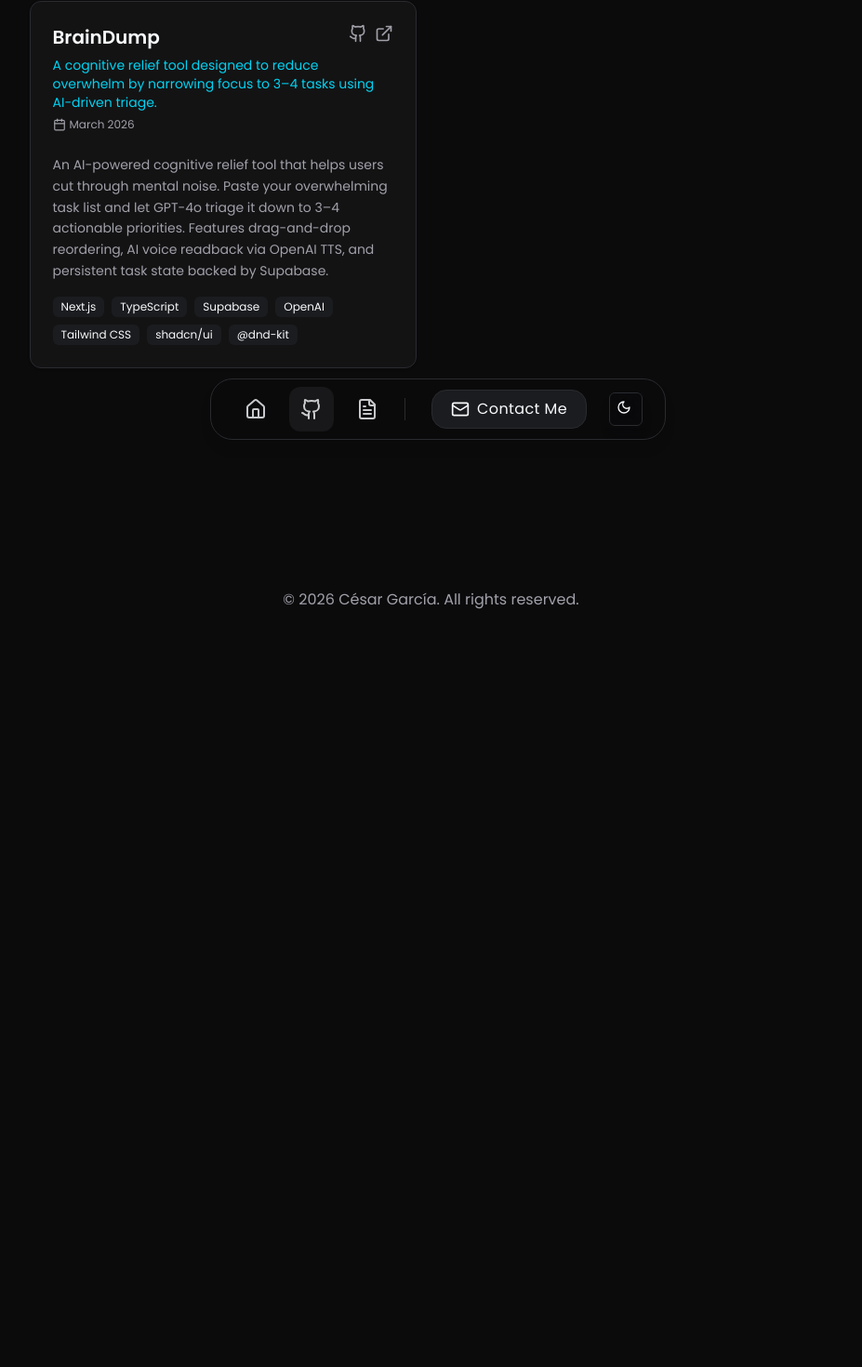
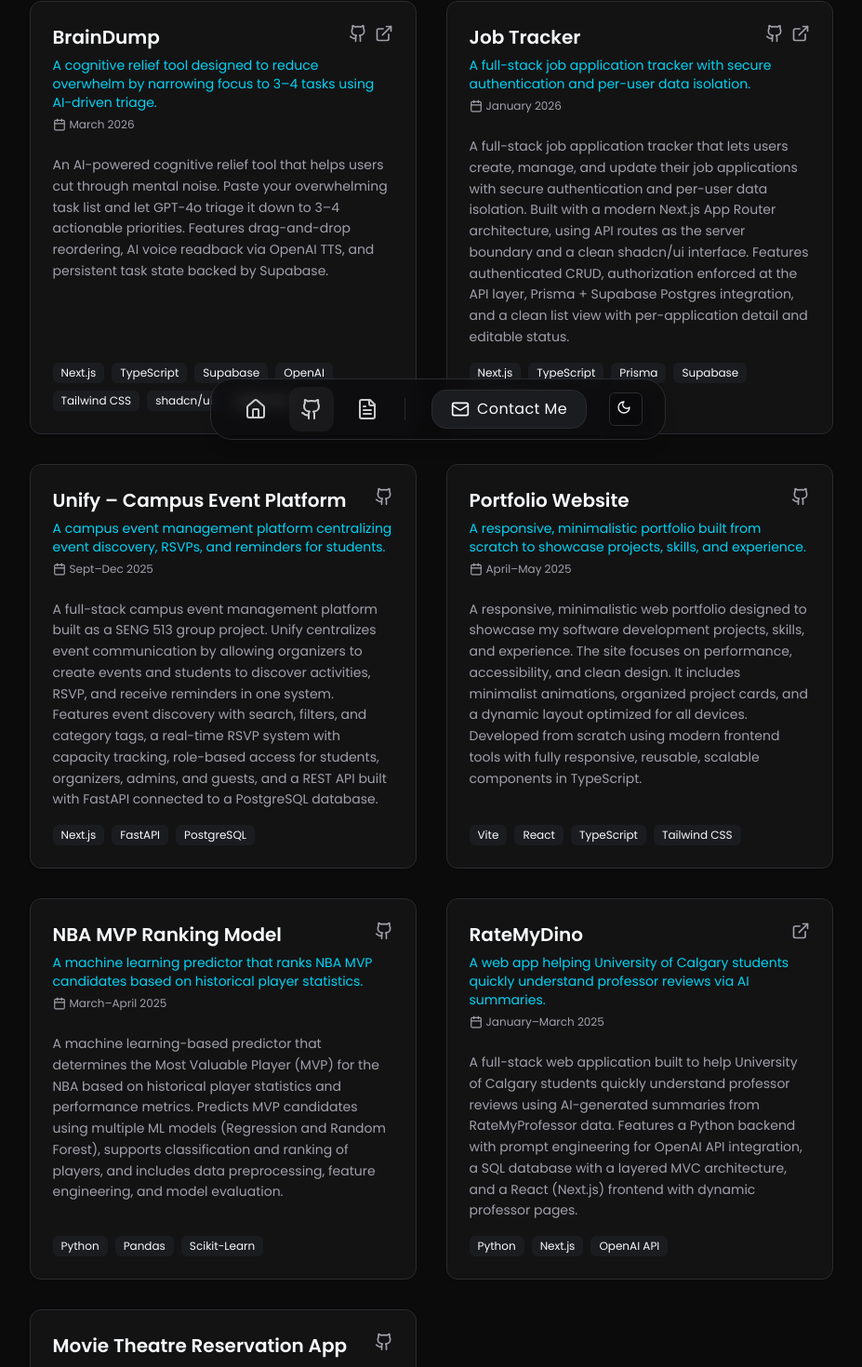
Before and after one commit to cesargarciari/Portfolio-Website, a React (Vite) app: page /projects in a window 1280 px wide. Shown: the part 247-1717 px from the top of the page at 93% size, without its empty margins (169-1096 px from the left). Before the commit the page ends 952 px from the top, so only its background shows below. Built offline with nearby package versions, Linux system fonts and the light colour scheme.

Commit message:
fix(deletion0: readded removed projects after AI automation

```diff
--- a/src/pages/Projects.tsx
+++ b/src/pages/Projects.tsx
@@ -25,6 +25,67 @@ const projects: Project[] = [
     date: "March 2026",
     github: "https://github.com/ZeengFong/CursorHackathon/",
     live: "https://braindump.lucasuanez.codes",
+  },
+  {
+    id: "job-tracker",
+    name: "Job Tracker",
+    tagline: "A full-stack job application tracker with secure authentication and per-user data isolation.",
+    description:
+      "A full-stack job application tracker that lets users create, manage, and update their job applications with secure authentication and per-user data isolation. Built with a modern Next.js App Router architecture, using API routes as the server boundary and a clean shadcn/ui interface. Features authenticated CRUD, authorization enforced at the API layer, Prisma + Supabase Postgres integration, and a clean list view with per-application detail and editable status.",
+    stack: ["Next.js", "TypeScript", "Prisma", "Supabase", "shadcn/ui"],
+    date: "January 2026",
+    github: "https://github.com/cesargarciari/job-tracker",
+    live: "https://job-tracker-rose.vercel.app/",
+  },
+  {
+    id: "unify",
+    name: "Unify – Campus Event Platform",
+    tagline: "A campus event management platform centralizing event discovery, RSVPs, and reminders for students.",
+    description:
+      "A full-stack campus event management platform built as a SENG 513 group project. Unify centralizes event communication by allowing organizers to create events and students to discover activities, RSVP, and receive reminders in one system. Features event discovery with search, filters, and category tags, a real-time RSVP system with capacity tracking, role-based access for students, organizers, admins, and guests, and a REST API built with FastAPI connected to a PostgreSQL database.",
+    stack: ["Next.js", "FastAPI", "PostgreSQL"],
+    date: "Sept–Dec 2025",
+    github: "https://github.com/cesargarciari/Unify",
+  },
+  {
+    id: "portfolio",
+    name: "Portfolio Website",
+    tagline: "A responsive, minimalistic portfolio built from scratch to showcase projects, skills, and experience.",
+    description:
+      "A responsive, minimalistic web portfolio designed to showcase my software development projects, skills, and experience. The site focuses on performance, accessibility, and clean design. It includes minimalist animations, organized project cards, and a dynamic layout optimized for all devices. Developed from scratch using modern frontend tools with fully responsive, reusable, scalable components in TypeScript.",
+    stack: ["Vite", "React", "TypeScript", "Tailwind CSS"],
+    date: "April–May 2025",
+    github: "https://github.com/cesargarciari/PortfolioWebsite",
+  },
+  {
+    id: "nba-mvp",
+    name: "NBA MVP Ranking Model",
+    tagline: "A machine learning predictor that ranks NBA MVP candidates based on historical player statistics.",
+    description:
+      "A machine learning-based predictor that determines the Most Valuable Player (MVP) for the NBA based on historical player statistics and performance metrics. Predicts MVP candidates using multiple ML models (Regression and Random Forest), supports classification and ranking of players, and includes data preprocessing, feature engineering, and model evaluation.",
+    stack: ["Python", "Pandas", "Scikit-Learn"],
+    date: "March–April 2025",
+    github: "https://github.com/cesargarciari/NBA-MVP-Predictor",
+  },
+  {
+    id: "ratemydino",
+    name: "RateMyDino",
+    tagline: "A web app helping University of Calgary students quickly understand professor reviews via AI summaries.",
+    description:
+      "A full-stack web application built to help University of Calgary students quickly understand professor reviews using AI-generated summaries from RateMyProfessor data. Features a Python backend with prompt engineering for OpenAI API integration, a SQL database with a layered MVC architecture, and a React (Next.js) frontend with dynamic professor pages.",
+    stack: ["Python", "Next.js", "OpenAI API"],
+    date: "January–March 2025",
+    live: "https://ratemydino.vercel.app/",
+  },
+  {
+    id: "movie-theatre",
+    name: "Movie Theatre Reservation App",
+    tagline: "A Java desktop application with a GUI for managing movie theatre reservations backed by a SQL database.",
+    description:
+      "A Java-based desktop application with a graphical user interface for managing a movie theatre reservation system. Designed to reinforce Object-Oriented Programming principles. Features a Java-built GUI, add/update/search/delete reservation operations, OOP principles including encapsulation, inheritance, and polymorphism, and a SQL database connection for persistent storage.",
+    stack: ["Java", "mysql-connector", "MySQL"],
+    date: "October–November 2024",
+    github: "https://github.com/cesargarciari/Movie-Management-System",
   },
 ]
 
```
